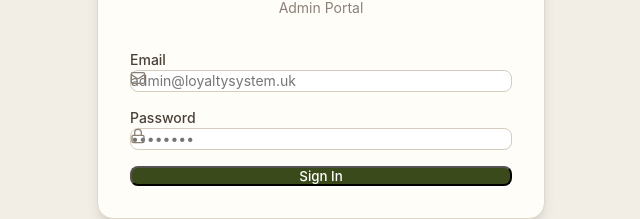
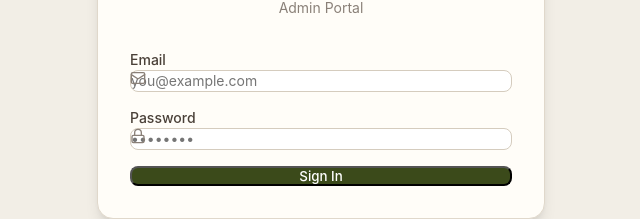
Before and after one commit to cutebeast/loka-espresso, a Next.js app in the folder v3/admin-portal/: page /login in a window 1280 px wide. Shown: the part 346-565 px from the top of the page, without its empty margins (319-959 px from the left). Built offline with nearby package versions, Linux system fonts and the light colour scheme; no server answers.

Commit message:
fix: generic email placeholder + LOKA Espresso branding
- Replace admin/staff-specific email placeholders with generic 'you@example.com'
- LOKA Espresso brand name already in build — requires hard-refresh

```diff
--- a/v3/admin-portal/src/app/login/page.tsx
+++ b/v3/admin-portal/src/app/login/page.tsx
@@ -54,7 +54,7 @@ export default function LoginPage() {
                 required
                 value={email}
                 onChange={(e) => setEmail(e.target.value)}
-                placeholder="admin@loyaltysystem.uk"
+                placeholder="you@example.com"
                 className="w-full pl-9 pr-3 py-2.5 text-sm bg-white border border-brand-border rounded-lg text-brand-text placeholder:text-brand-text-muted/50 focus:outline-none focus:ring-2 focus:ring-brand/30 focus:border-brand"
               />
             </div>
```
Also changed, not shown: 1 other file (tests, documents, lock files or other folders).
